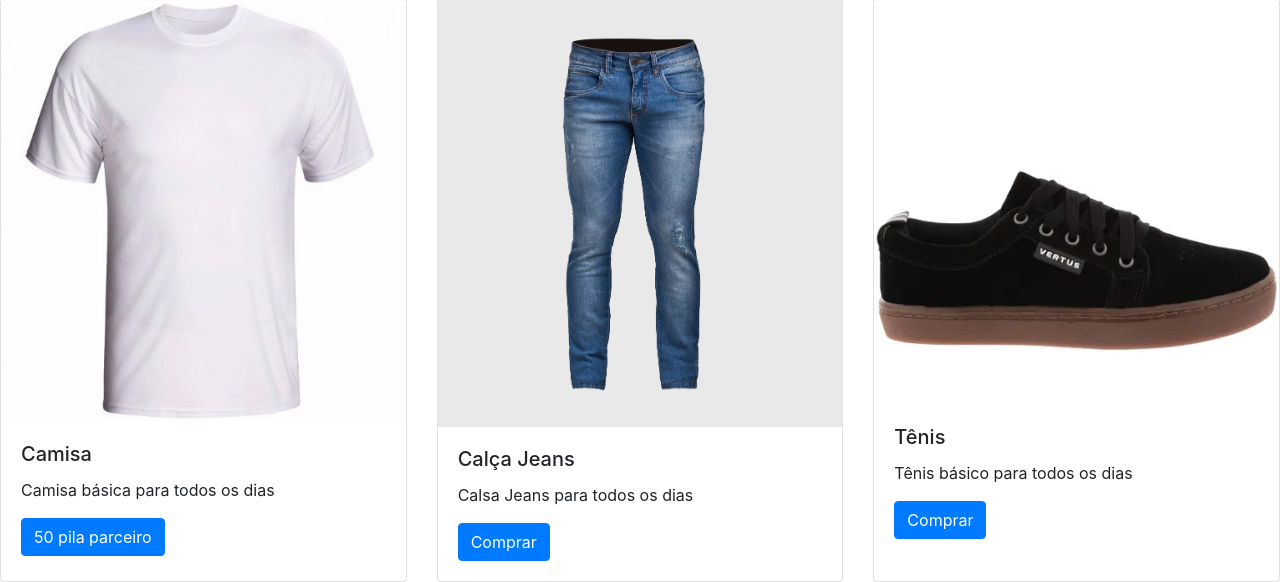
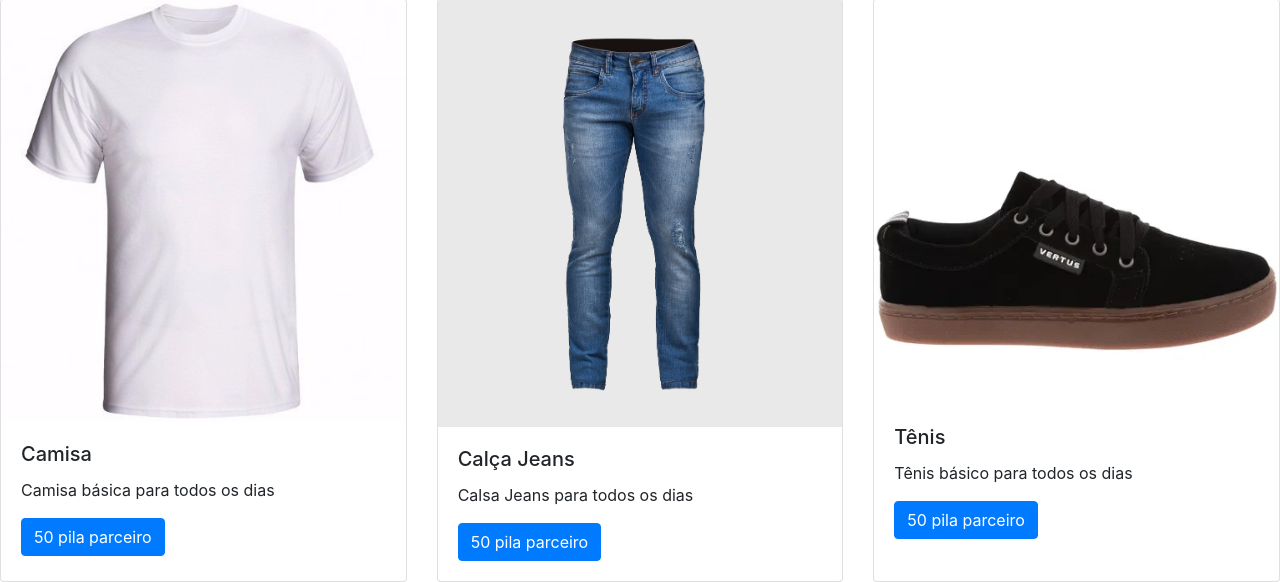
Before and after one commit to BrennoHoffmann/ProjetoPHP, a PHP site: page / in a window 1280 px wide. Shown: the part 405-987 px from the top of the page. Run offline with PHP 8.4, Linux system fonts and the light colour scheme.

Commit message:
Segunda etapa

```diff
--- a/index.php
+++ b/index.php
@@ -67,7 +67,7 @@ $produto = ["nome"=>"produto x", "preço"=>"50 pila parceiro", "descrição"=>"E
       <div class="card-body">
         <h5 class="card-title">Calça Jeans</h5>
         <p class="card-text">Calsa Jeans para todos os dias</p>
-        <a href="#" class="btn btn-primary">Comprar</a>
+        <a href="#" class="btn btn-primary"><?php echo $produto['preço']; ?></a>
       </div>
     </div>
     <div class="card" style="width: 14rem;">
@@ -75,7 +75,7 @@ $produto = ["nome"=>"produto x", "preço"=>"50 pila parceiro", "descrição"=>"E
       <div class="card-body">
         <h5 class="card-title">Tênis</h5>
         <p class="card-text">Tênis básico para todos os dias</p>
-        <a href="#" class="btn btn-primary">Comprar</a>
+        <a href="#" class="btn btn-primary"><?php echo $produto['preço']; ?></a>
       </div>
     </div>
   </div>
```
